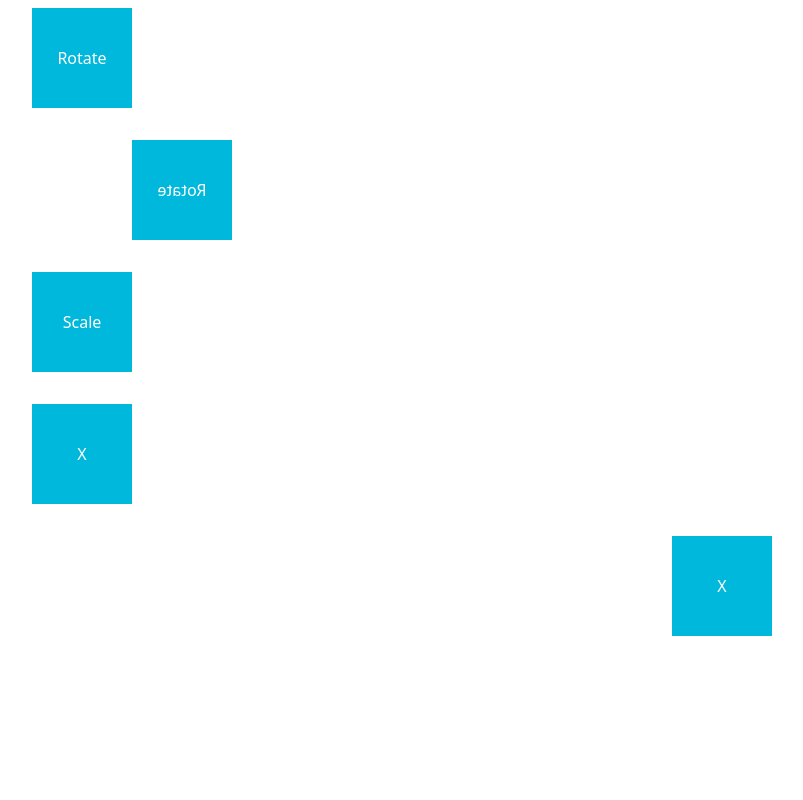
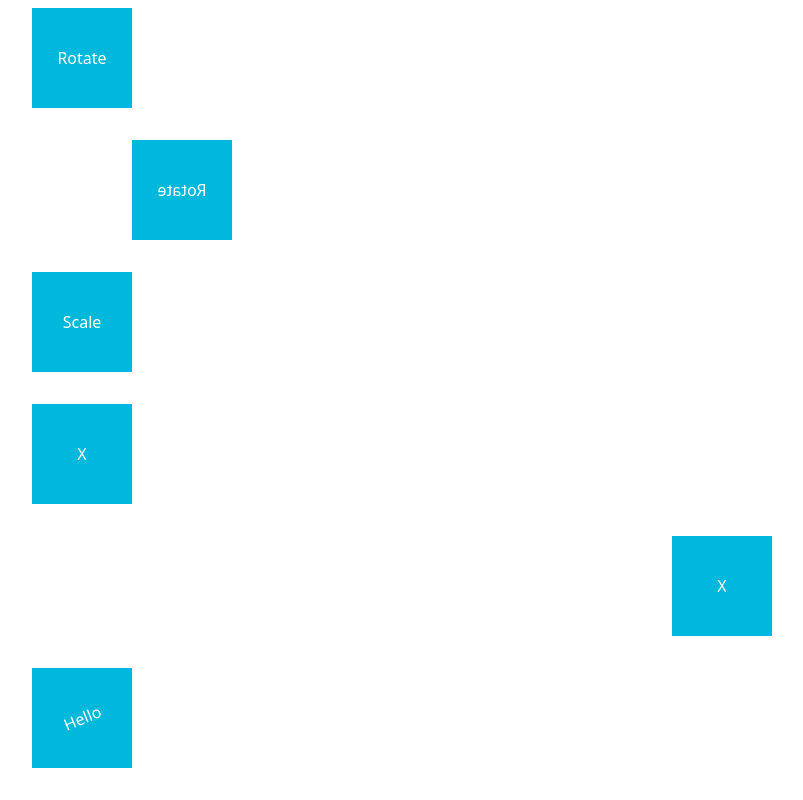
Before and after one commit to ChamilFonseka/framer-motion-playground, a React (Vite) app: page / in a window 1280 px wide. Shown: the part 241-1041 px from the top of the page, without its empty margins (0-803 px from the left). Before the commit the page ends 909 px from the top, so only its background shows below. Built offline with nearby package versions, Linux system fonts and the light colour scheme.

Commit message:
Animating CSS variables

```diff
--- a/src/components/Basics.tsx
+++ b/src/components/Basics.tsx
@@ -44,6 +44,14 @@ function Basics() {
         >
           X
         </motion.div>
+
+        <motion.div className="size-[100px] bg-cyan-500 text-white grid place-items-center"
+          initial={{ '--rotate': '0deg' }}
+          animate={{ '--rotate': '360deg' }}
+          transition={{ duration: 2, repeat: Infinity }}
+        >
+          <h1 style={{ transform: 'rotate(var(--rotate))' }}>Hello</h1>
+        </motion.div>
       </div>
     </section>
   );
```
